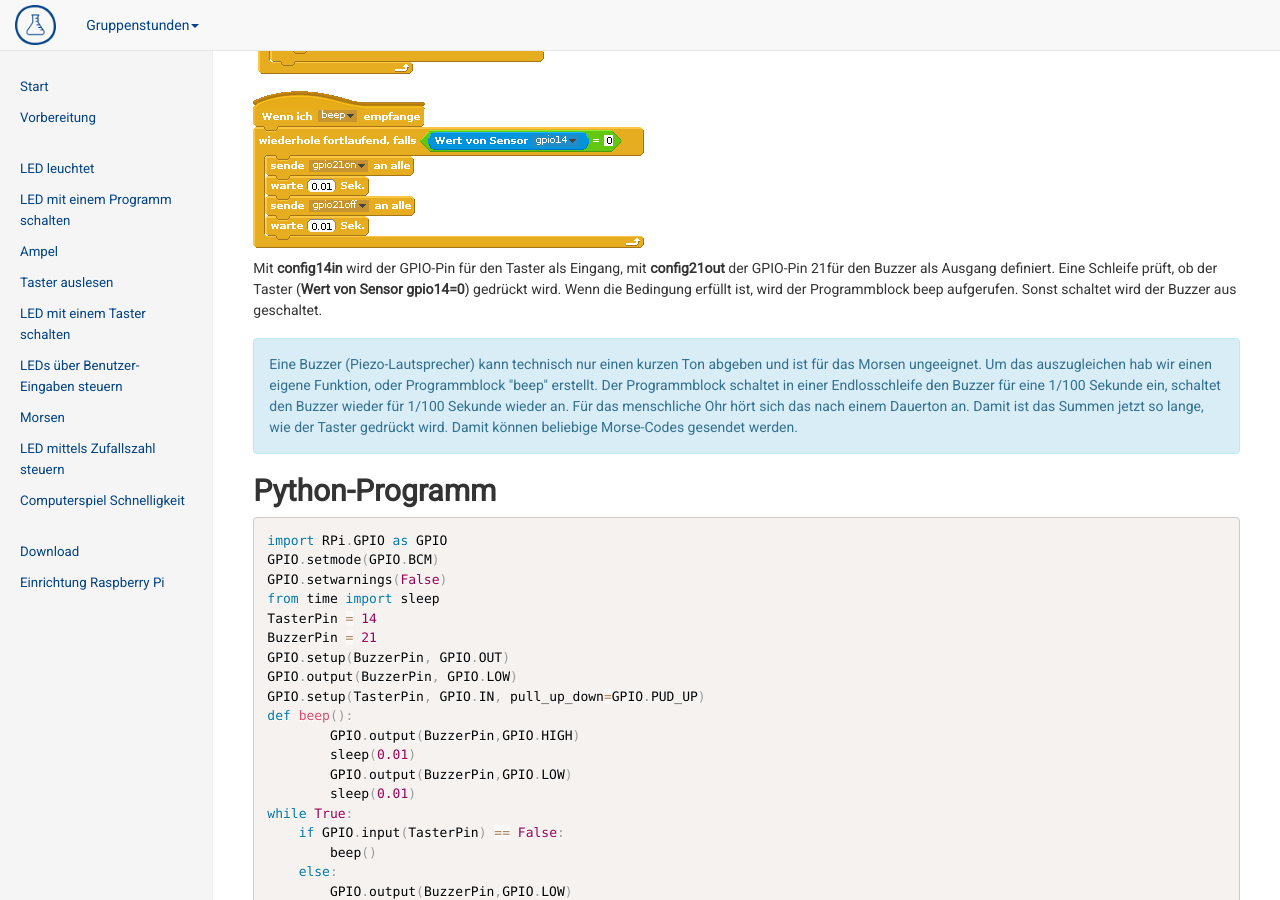
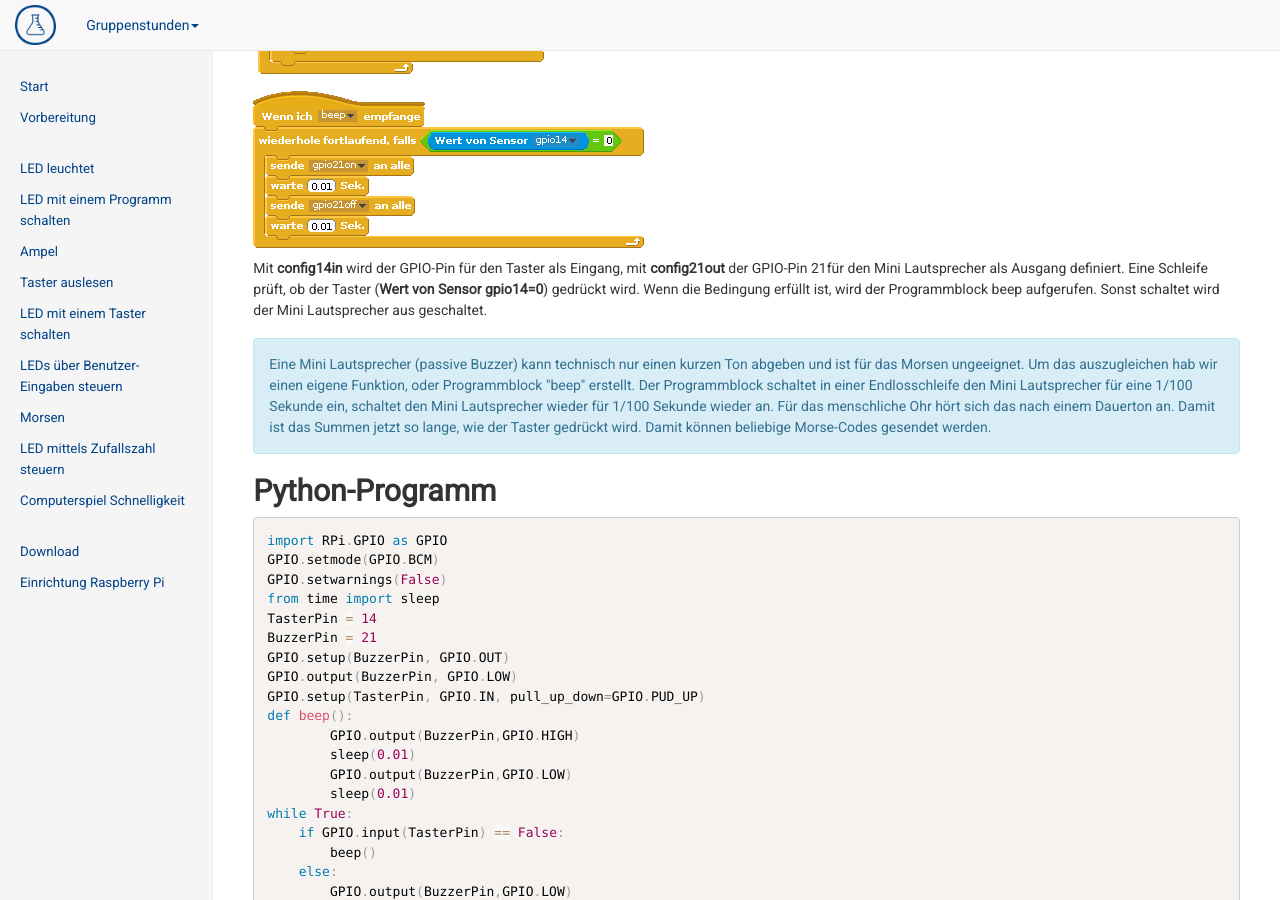
Before and after one commit to vcp-scoutlab/vcp-scoutlab.github.io, a Jekyll site: the page built from scoutlab-session-kit-1/09-Morsen.md, in a window 1280 px wide and 900 px high, scrolled down 2149 px. Built offline with Jekyll 4.4.1, drawn with Linux system fonts in a browser that asks for light colours; some of the changed text lies outside the part shown.

Commit message:
Anleitungen auf MinI Lautsprecher geändert

```diff
--- a/scoutlab-session-kit-1/09-Morsen.md
+++ b/scoutlab-session-kit-1/09-Morsen.md
@@ -8,14 +8,14 @@
 # Morsegerät bauen
 ## Material
 * 1x Steckbrett
-* 1x Buzzer
+* 1x Mini Lautsprecher
 * 1x Taster
 * 4x Kabel
 
 ![](images/material_morsen.png)
 <div style="page-break-after: always;"></div>
 ## Aufbau
-Wir erweitern die Schaltung aus dem Schritt "Taster auslesen" um einen Buzzer. Bitte beachte, dass du den Buzzer richtig anschließt. Stecke den Pin mit "-" in die obere Leiste auf deinem Breadboard. In der Zeichnung ist dieser Pin schwarz markiert.
+Wir erweitern die Schaltung aus dem Schritt "Taster auslesen" um einen Mini Lautsprecher. Bitte beachte, dass du den Mini Lautsprecher richtig anschließt. Stecke den Pin mit "-" in die obere Leiste auf deinem Breadboard. In der Zeichnung ist dieser Pin schwarz markiert.
 
 ![](images/button_buzzer_Steckplatine_gpio.png)
 
@@ -28,10 +28,10 @@
 
 ![](images/morsen.png)
 
-Mit **config14in** wird der GPIO-Pin für den Taster als Eingang, mit **config21out** der GPIO-Pin 21für den Buzzer als Ausgang definiert. Eine Schleife prüft, ob der Taster (**Wert von Sensor gpio14=0**) gedrückt wird. Wenn die Bedingung erfüllt ist, wird der Programmblock beep aufgerufen. Sonst schaltet wird der Buzzer aus geschaltet.
+Mit **config14in** wird der GPIO-Pin für den Taster als Eingang, mit **config21out** der GPIO-Pin 21für den Mini Lautsprecher als Ausgang definiert. Eine Schleife prüft, ob der Taster (**Wert von Sensor gpio14=0**) gedrückt wird. Wenn die Bedingung erfüllt ist, wird der Programmblock beep aufgerufen. Sonst schaltet wird der Mini Lautsprecher aus geschaltet.
 
 <div class="alert alert-info" role="alert" style="margin-top:1.2em">
-Eine Buzzer (Piezo-Lautsprecher) kann technisch nur einen kurzen Ton abgeben und ist für das Morsen ungeeignet. Um das auszugleichen hab wir einen eigene Funktion, oder Programmblock "beep" erstellt. Der Programmblock schaltet in einer Endlosschleife den Buzzer für eine 1/100 Sekunde ein, schaltet den Buzzer wieder für 1/100 Sekunde wieder an.
+Eine Mini Lautsprecher (passive Buzzer) kann technisch nur einen kurzen Ton abgeben und ist für das Morsen ungeeignet. Um das auszugleichen hab wir einen eigene Funktion, oder Programmblock "beep" erstellt. Der Programmblock schaltet in einer Endlosschleife den Mini Lautsprecher für eine 1/100 Sekunde ein, schaltet den Mini Lautsprecher wieder für 1/100 Sekunde wieder an.
 Für das menschliche Ohr hört sich das nach einem Dauerton an. Damit ist das Summen jetzt so lange, wie der Taster gedrückt wird. Damit können beliebige Morse-Codes gesendet werden.</div>
 <div style="page-break-after: always;"></div>
 
```
Also changed, not shown: scoutlab-session-kit-1/index.md (+1 -1 lines), 1 other file.
